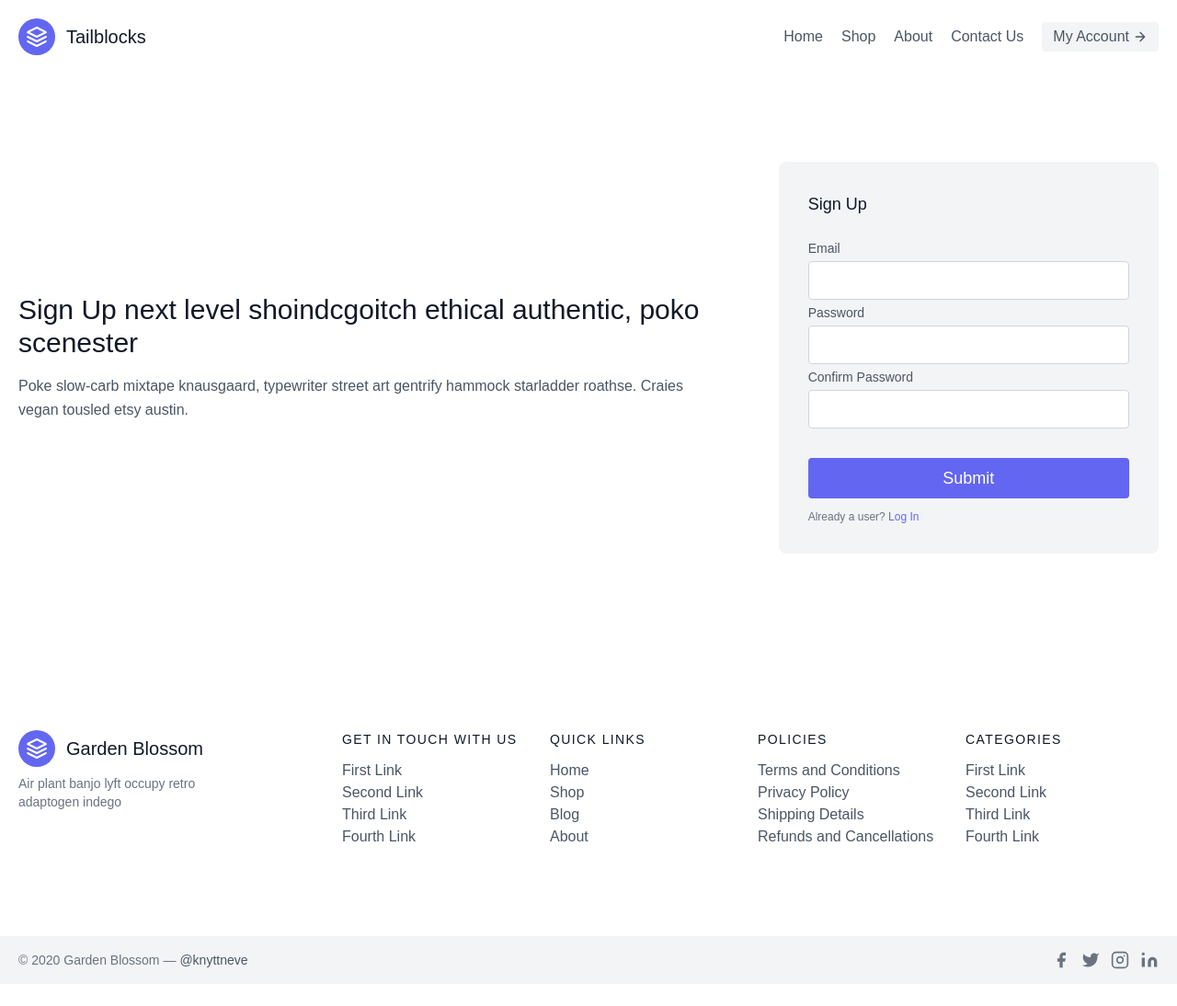
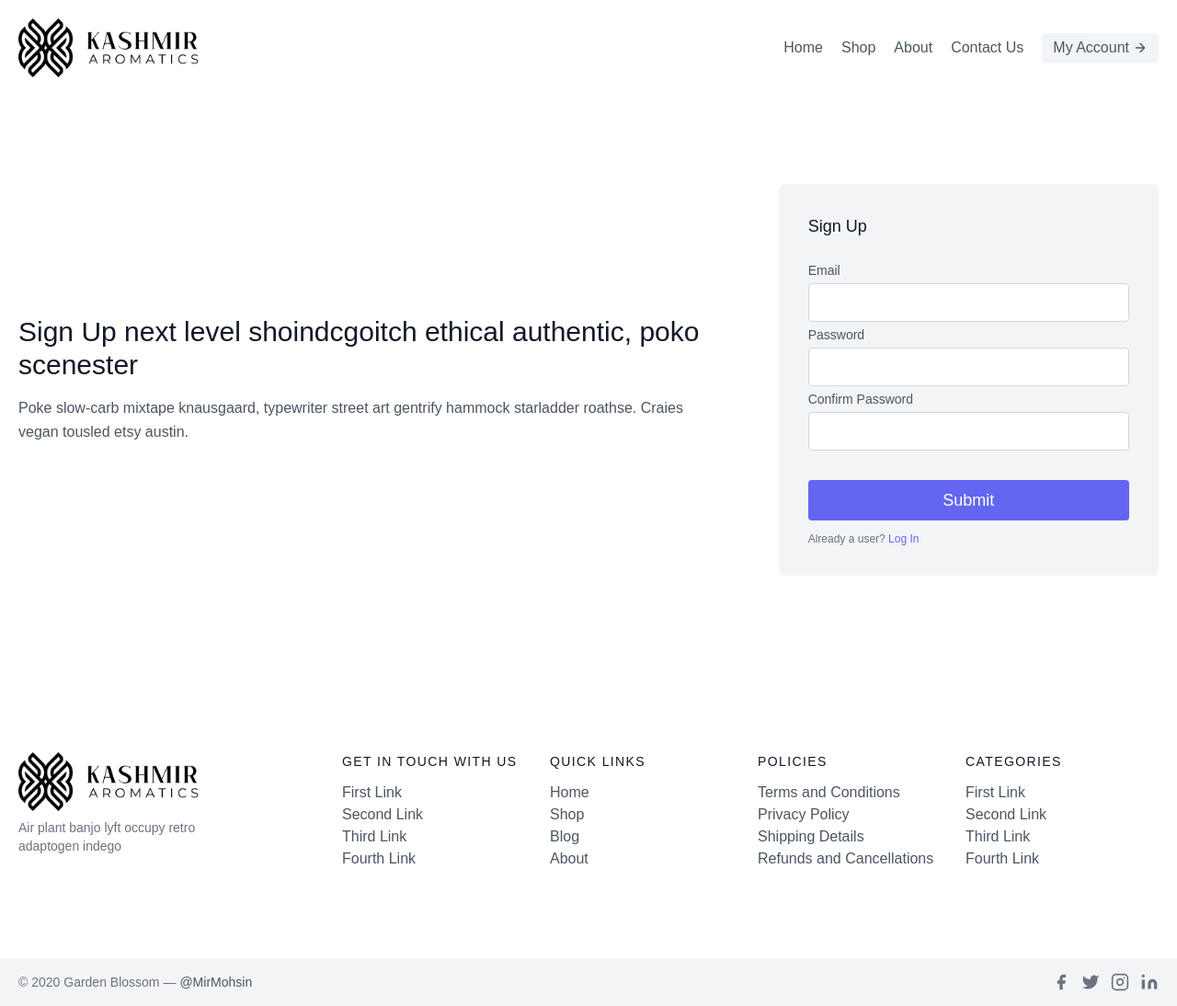
Before and after one commit to mirmohsin0001/NextJs-E-com, a Next.js app: page /signUp in a window 1280 px wide. Shown: the whole page at 92% size. Before the commit the page ends 1070 px from the top, so only its background shows below. Built offline with nearby package versions, Linux system fonts and the light colour scheme.

Commit message:
added logo in navbar and footer

```diff
--- a/app/admin/page.jsx
+++ /dev/null
@@ -1,29 +0,0 @@
-'use client'
-
-import React from 'react'
-
-const page = () => {
-  return (
-    <>
-      <div className="wrapper flex-col place-items-center">
-        <h1 className="text-5xl font-semibold mt-8 mb-4" >Admin Page</h1>
-        <h1 className='my-2'>This is admin page.js</h1>
-        <p>Lorem ipsum dolor sit amet consectetur adipisicing elit. Earum voluptate itaque voluptas vel maiores accusamus quam quod perspiciatis consequatur ad voluptatem id, ducimus fugit eaque deleniti, corporis possimus? Eos, veritatis.
-        Reprehenderit voluptas voluptatem, dicta incidunt officia tempora quas, tempore molestiae corporis dolorem minus quaerat, labore hic quo. Animi rem deserunt quam vitae voluptates dolore esse, ipsam, eveniet iusto exercitationem quas?
-        Cumque tenetur fuga nostrum eligendi, architecto illum dicta eum eaque eveniet earum labore quis odio deserunt, provident fugit iure? Sunt saepe esse commodi animi, voluptas assumenda nobis unde iusto! Ducimus!
-        Dolorem, adipisci. Cupiditate sequi consectetur commodi? Atque fugit ut iusto quod odit, ex laudantium perferendis perspiciatis mollitia sed, molestias pariatur ea excepturi suscipit accusantium facilis ipsa quam temporibus fugiat delectus.
-        Vel nihil repellendus, unde quia architecto ut ipsa saepe excepturi velit? Ab recusandae commodi libero possimus rem temporibus ad ducimus, tempora, sed cumque quis deleniti quae animi obcaecati, nam enim.
-        Et, iste ea error, id beatae iusto dolores reprehenderit a officia ipsum, quasi mollitia perspiciatis. Maiores esse, numquam repellat repellendus dignissimos facere fuga eligendi, nobis delectus voluptatem sint nulla architecto.
-        Eligendi, illo consectetur eius culpa saepe obcaecati architecto consequatur sint dolore beatae id pariatur esse commodi accusamus voluptatum eveniet quasi incidunt voluptatem! Consequuntur deserunt fugiat, libero eius voluptate magni deleniti.
-        Autem explicabo sapiente assumenda deserunt reiciendis maxime vel perferendis hic a voluptas possimus necessitatibus exercitationem pariatur, delectus nihil alias veritatis totam libero accusamus aut corrupti in harum. Veniam, laboriosam numquam.
-        Sapiente quia accusamus, tenetur nulla quaerat, magnam dignissimos ea ab rerum beatae architecto saepe doloribus facilis laudantium quo quae fuga explicabo quis placeat vero totam provident? Minima dicta rerum nihil?
-        Quidem illum earum dolore ducimus doloribus aspernatur itaque temporibus. Quae cumque iure distinctio repellat, sint accusamus officia perspiciatis fugiat, suscipit placeat aut, excepturi doloremque? Omnis cum quae rerum provident placeat.
-        Omnis nemo, dolore quas iusto repellendus officia! Ex ipsum earum ipsa quod enim a repellat magnam veritatis dolore. Vel officia voluptatem eligendi nesciunt excepturi blanditiis magni qui. Doloremque, fuga minus!
-        Illo aspernatur quam in ratione numquam saepe fuga pariatur modi, mollitia perferendis quasi quidem voluptas fugiat exercitationem! Fuga et saepe, nesciunt id magni nihil laudantium iure porro similique eligendi aliquid.
-        Vel, obcaecati eveniet. Hic, autem obcaecati explicabo doloremque debitis nisi numquam et velit aliquam quos, cupiditate sapiente temporibus dolores ut dignissimos iste? Magnam mollitia aperiam illo, hic eius excepturi voluptatibus. Lorem ipsum dolor sit amet consectetur adipisicing elit. At doloribus autem, ea accusantium eum iure. At id dolore ea molestias assumenda vel ducimus ut eos nemo cupiditate velit, dolores inventore?</p>
-      </div >
-    </>
-  )
-}
-
-export default page
--- a/app/admin/products/page.js
+++ b/app/admin/products/page.js
@@ -1,6 +1,5 @@
 import dbConnect from '@/app/lib/dbConnect';
 import Product from '@/app/models/Product';
-import AddProductForm from '@/app/components/AddProductForm';
 import ProductsList from '@/app/components/ProductsList';
 
 
--- a/app/components/Footer.js
+++ b/app/components/Footer.js
@@ -1,4 +1,6 @@
+import Image from 'next/image'
 import React from 'react'
+import logo from '@/public/logo2.png'
 
 const Footer = () => {
     return (
@@ -7,10 +9,11 @@ const Footer = () => {
                 <div className="container px-5 py-24 mx-auto flex md:items-center lg:items-start md:flex-row md:flex-nowrap flex-wrap flex-col">
                     <div className="w-64 flex-shrink-0 md:mx-0 mx-auto text-center md:text-left">
                         <a className="flex title-font font-medium items-center md:justify-start justify-center text-gray-900">
-                            <svg xmlns="http://www.w3.org/2000/svg" fill="none" stroke="currentColor" strokeLinecap="round" strokeLinejoin="round" strokeWidth="2" className="w-10 h-10 text-white p-2 bg-indigo-500 rounded-full" viewBox="0 0 24 24">
+                            {/* <svg xmlns="http://www.w3.org/2000/svg" fill="none" stroke="currentColor" strokeLinecap="round" strokeLinejoin="round" strokeWidth="2" className="w-10 h-10 text-white p-2 bg-indigo-500 rounded-full" viewBox="0 0 24 24">
                                 <path d="M12 2L2 7l10 5 10-5-10-5zM2 17l10 5 10-5M2 12l10 5 10-5"></path>
-                            </svg>
-                            <span className="ml-3 text-xl">Garden Blossom</span>
+                            </svg> */}
+                            <Image src={logo} width={200} alt="logo" />
+                            {/* <span className="ml-3 text-xl">Garden Blossom</span> */}
                         </a>
                         <p className="mt-2 text-sm text-gray-500">Air plant banjo lyft occupy retro adaptogen indego</p>
                     </div>
@@ -88,7 +91,7 @@ const Footer = () => {
                 <div className="bg-gray-100">
                     <div className="container mx-auto py-4 px-5 flex flex-wrap flex-col sm:flex-row">
                         <p className="text-gray-500 text-sm text-center sm:text-left">© 2020 Garden Blossom —
-                            <a href="https://twitter.com/knyttneve" rel="noopener noreferrer" className="text-gray-600 ml-1" target="_blank">@knyttneve</a>
+                            <a href="https://mirmohsin.fun" rel="noopener noreferrer" className="text-gray-600 ml-1" target="_blank">@MirMohsin</a>
                         </p>
                         <span className="inline-flex sm:ml-auto sm:mt-0 mt-2 justify-center sm:justify-start">
                             <a className="text-gray-500">
--- a/app/components/Navbar.js
+++ b/app/components/Navbar.js
@@ -3,7 +3,7 @@
 import React, { useState } from 'react'
 import Link from 'next/link'
 import Image from 'next/image'
-import logo from '@/public/logo.png'
+import logo from '@/public/logo2.png'
 
 import { GiHamburgerMenu } from "react-icons/gi";
 
@@ -32,11 +32,11 @@ const Navbar = () => {
 
           {/* LOGO */}
           <Link className="flex title-font font-medium items-center text-gray-900 cursor-pointer md:mb-0" href='/'>
-            <svg xmlns="http://www.w3.org/2000/svg" fill="none" stroke="currentColor" strokeLinecap="round" strokeLinejoin="round" strokeWidth="2" className="w-10 h-10 text-white p-2 bg-indigo-500 rounded-full" viewBox="0 0 24 24">
+            {/* <svg xmlns="http://www.w3.org/2000/svg" fill="none" stroke="currentColor" strokeLinecap="round" strokeLinejoin="round" strokeWidth="2" className="w-10 h-10 text-white p-2 bg-indigo-500 rounded-full" viewBox="0 0 24 24">
               <path d="M12 2L2 7l10 5 10-5-10-5zM2 17l10 5 10-5M2 12l10 5 10-5"></path>
-            </svg>
-            {/* <Image src={logo} width={75} alt="logo" /> */}
-            <span className="ml-3 text-lg md:text-xl">Tailblocks</span>
+            </svg> */}
+            <Image src={logo} width={200} alt="logo" />
+            {/* <span className="ml-3 text-lg md:text-xl">Tailblocks</span> */}
           </Link>
 
           {/* NAV LINKS */}
```
Also changed, not shown: public/logo.png, public/logo2.png (added).
